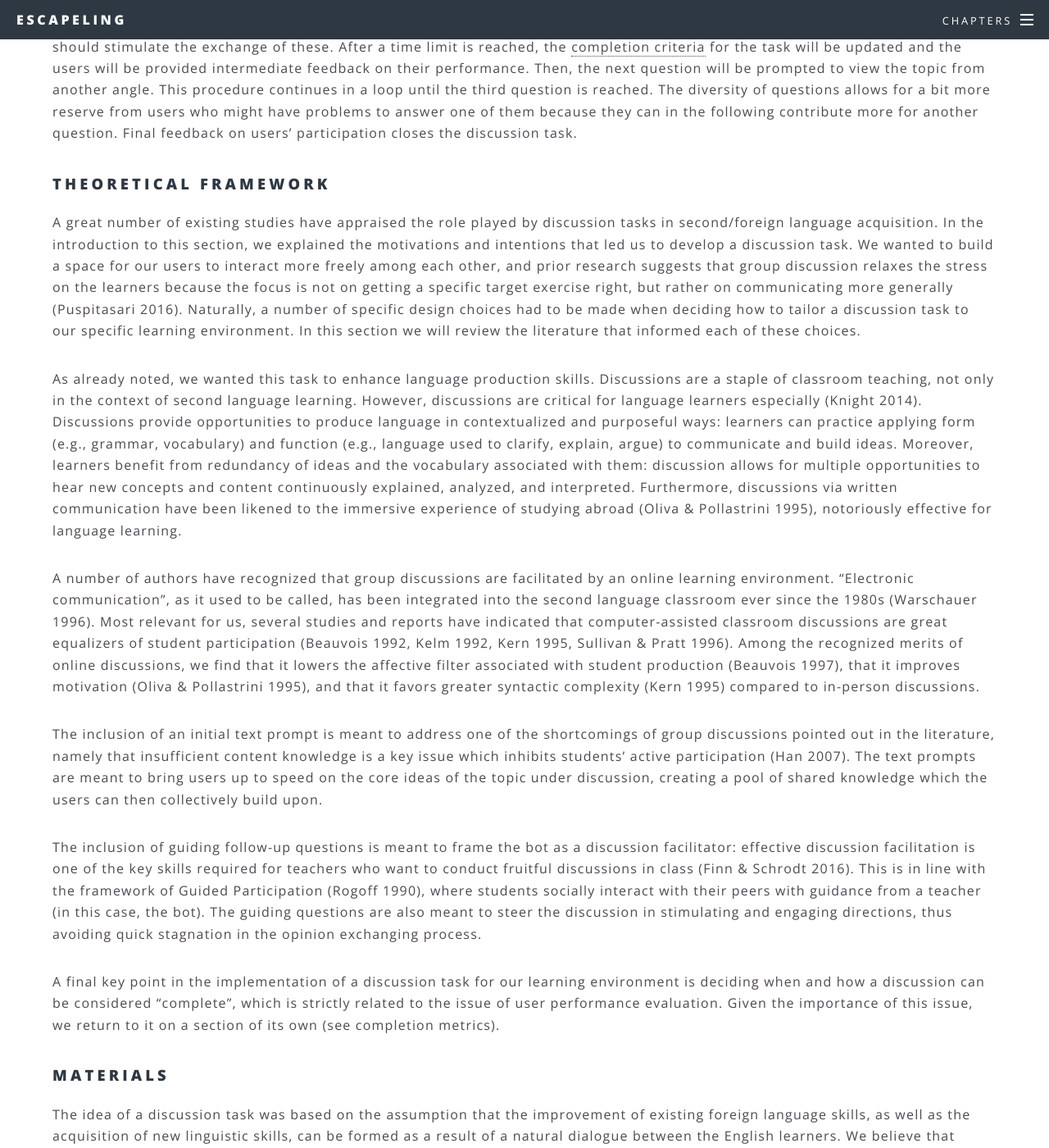
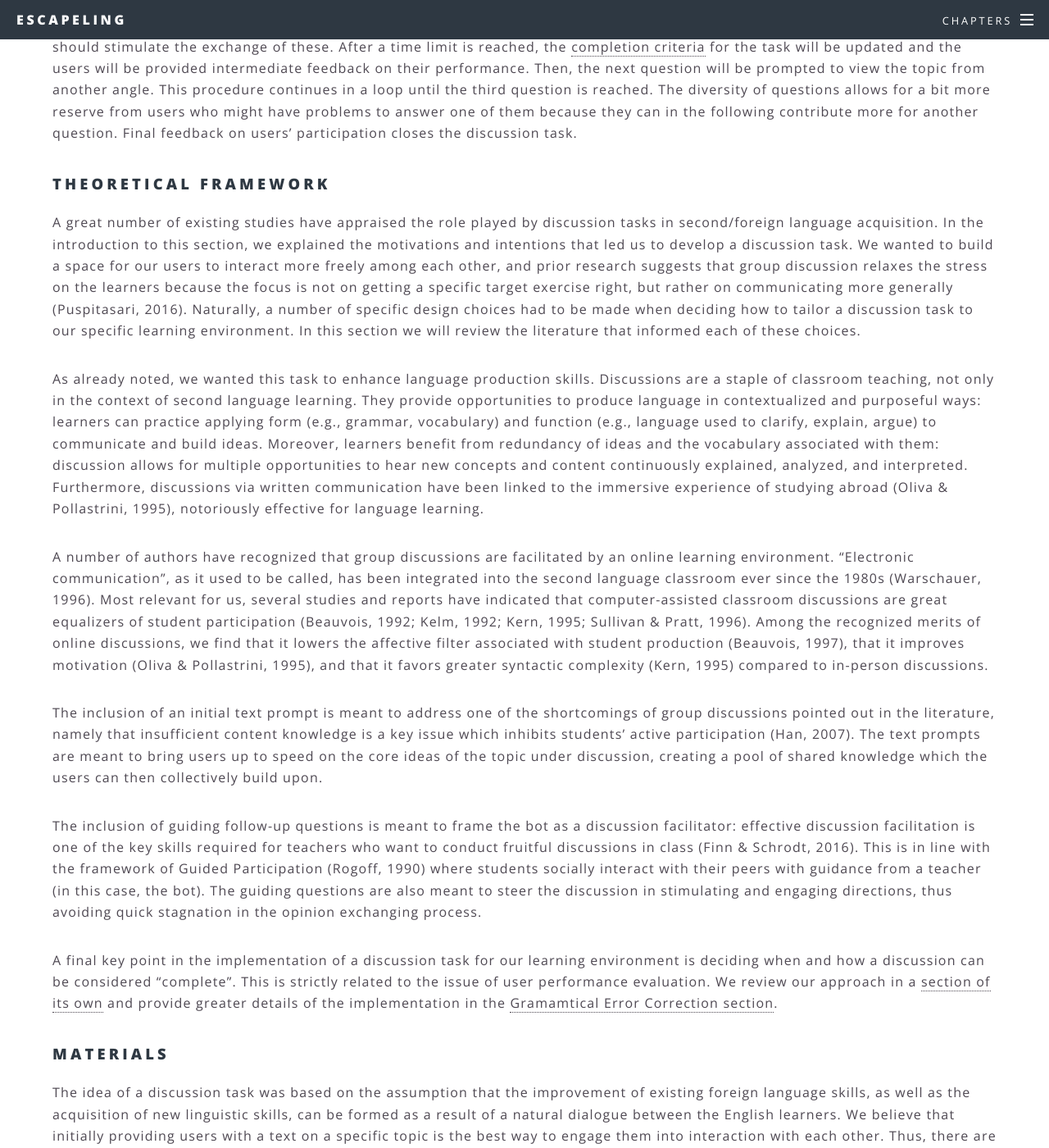
Before and after one commit to ALLUOS/ALLUOS.github.io, a Jekyll site: the page built from _posts/2021-03-02-discussion.md, in a window 1280 px wide and 1400 px high, scrolled down 1476 px. Shown: the whole window at 82% size. Built offline with Jekyll 4.4.1, drawn with Linux system fonts in a browser that asks for light colours; our own code applies the rules of GitHub Pages for plain Markdown files; some of the changed text lies outside the part shown.

Commit message:
sift through theoretical framework section

```diff
--- a/_posts/2021-03-02-discussion.md
+++ b/_posts/2021-03-02-discussion.md
@@ -37,17 +37,17 @@
 
 ### Theoretical framework
 
-A great number of existing studies have appraised the role played by discussion tasks in second/foreign language acquisition. In the introduction to this section, we explained the motivations and intentions that led us to develop a discussion task. We wanted to build a space for our users to interact more freely among each other, and prior research suggests that group discussion relaxes the stress on the learners because the focus is not on getting a specific target exercise right, but rather on communicating more generally (Puspitasari 2016). Naturally, a number of specific design choices had to be made when deciding how to tailor a discussion task to our specific learning environment. In this section we will review the literature that informed each of these choices.
+A great number of existing studies have appraised the role played by discussion tasks in second/foreign language acquisition. In the introduction to this section, we explained the motivations and intentions that led us to develop a discussion task. We wanted to build a space for our users to interact more freely among each other, and prior research suggests that group discussion relaxes the stress on the learners because the focus is not on getting a specific target exercise right, but rather on communicating more generally (Puspitasari, 2016). Naturally, a number of specific design choices had to be made when deciding how to tailor a discussion task to our specific learning environment. In this section we will review the literature that informed each of these choices.
 
-As already noted, we wanted this task to enhance language production skills. Discussions are a staple of classroom teaching, not only in the context of second language learning. However, discussions are critical for language learners especially (Knight 2014). Discussions provide opportunities to produce language in contextualized and purposeful ways: learners can practice applying form (e.g., grammar, vocabulary) and function (e.g., language used to clarify, explain, argue) to communicate and build ideas. Moreover, learners benefit from redundancy of ideas and the vocabulary associated with them: discussion allows for multiple opportunities to hear new concepts and content continuously explained, analyzed, and interpreted. Furthermore, discussions via written communication have been likened to the immersive experience of studying abroad (Oliva & Pollastrini 1995), notoriously effective for language learning.
+As already noted, we wanted this task to enhance language production skills. Discussions are a staple of classroom teaching, not only in the context of second language learning. They provide opportunities to produce language in contextualized and purposeful ways: learners can practice applying form (e.g., grammar, vocabulary) and function (e.g., language used to clarify, explain, argue) to communicate and build ideas. Moreover, learners benefit from redundancy of ideas and the vocabulary associated with them: discussion allows for multiple opportunities to hear new concepts and content continuously explained, analyzed, and interpreted. Furthermore, discussions via written communication have been linked to the immersive experience of studying abroad (Oliva & Pollastrini, 1995), notoriously effective for language learning.
 
-A number of authors have recognized that group discussions are facilitated by an online learning environment. “Electronic communication”, as it used to be called, has been integrated into the second language classroom ever since the 1980s (Warschauer 1996). Most relevant for us, several studies and reports have indicated that computer-assisted classroom discussions are great equalizers of student participation (Beauvois 1992, Kelm 1992, Kern 1995, Sullivan & Pratt 1996). Among the recognized merits of online discussions, we find that it lowers the affective filter associated with student production (Beauvois 1997), that it improves motivation (Oliva & Pollastrini 1995), and that it favors greater syntactic complexity (Kern 1995) compared to in-person discussions.
+A number of authors have recognized that group discussions are facilitated by an online learning environment. “Electronic communication”, as it used to be called, has been integrated into the second language classroom ever since the 1980s (Warschauer, 1996). Most relevant for us, several studies and reports have indicated that computer-assisted classroom discussions are great equalizers of student participation (Beauvois, 1992; Kelm, 1992; Kern, 1995; Sullivan & Pratt, 1996). Among the recognized merits of online discussions, we find that it lowers the affective filter associated with student production (Beauvois, 1997), that it improves motivation (Oliva & Pollastrini, 1995), and that it favors greater syntactic complexity (Kern, 1995) compared to in-person discussions.
 
-The inclusion of an initial text prompt is meant to address one of the shortcomings of group discussions pointed out in the literature, namely that insufficient content knowledge is a key issue which inhibits students’ active participation (Han 2007). The text prompts are meant to bring users up to speed on the core ideas of the topic under discussion, creating a pool of shared knowledge which the users can then collectively build upon.
+The inclusion of an initial text prompt is meant to address one of the shortcomings of group discussions pointed out in the literature, namely that insufficient content knowledge is a key issue which inhibits students’ active participation (Han, 2007). The text prompts are meant to bring users up to speed on the core ideas of the topic under discussion, creating a pool of shared knowledge which the users can then collectively build upon.
 
-The inclusion of guiding follow-up questions is meant to frame the bot as a discussion facilitator: effective discussion facilitation is one of the key skills required for teachers who want to conduct fruitful discussions in class (Finn & Schrodt 2016). This is in line with the framework of Guided Participation (Rogoff 1990), where students socially interact with their peers with guidance from a teacher (in this case, the bot). The guiding questions are also meant to steer the discussion in stimulating and engaging directions, thus avoiding quick stagnation in the opinion exchanging process.
+The inclusion of guiding follow-up questions is meant to frame the bot as a discussion facilitator: effective discussion facilitation is one of the key skills required for teachers who want to conduct fruitful discussions in class (Finn & Schrodt, 2016). This is in line with the framework of Guided Participation (Rogoff, 1990) where students socially interact with their peers with guidance from a teacher (in this case, the bot). The guiding questions are also meant to steer the discussion in stimulating and engaging directions, thus avoiding quick stagnation in the opinion exchanging process.
 
-A final key point in the implementation of a discussion task for our learning environment is deciding when and how a discussion can be considered “complete”, which is strictly related to the issue of user performance evaluation. Given the importance of this issue, we return to it on a section of its own (see completion metrics).
+A final key point in the implementation of a discussion task for our learning environment is deciding when and how a discussion can be considered “complete”. This is strictly related to the issue of user performance evaluation. We review our approach in a [section of its own](see completion metrics) and provide greater details of the implementation in the [Gramamtical Error Correction section](link).
 
 ### Materials
 
@@ -116,6 +116,16 @@
 <div id="references"></div>
 ### References
 Barson, J., Frommer, J. & Schwartz, M. (1993). Foreign Language Learning Using E-Mail in a Task-Oriented Perspective: Interuniversity Experiments in Communication and Collaboration. Journal of Education and Technology, 2 (4), 565-584.
+Beauvois, M. H. (1992). Computer-Assisted Classroom Discussion in the Foreign Language Classroom: Conversation in Slow Motion. Foreign Language Annals, 25(5), 455–464. https://doi.org/10.1111/j.1944-9720.1992.tb01128.x
+Finn, A. N., & Schrodt, P. (2016). Teacher discussion facilitation: a new measure and its associations with students’ perceived understanding, interest, and engagement. Communication Education, 65(4), 445–462. https://doi.org/10.1080/03634523.2016.1202997
+Han, E. (2007). Academic Discussion Tasks: A Study of EFL Students’ Perspectives. Asian EFL Journal, 9(1), 8–21.
 Jin, G. (2008). Application of Communicative Approach in College English Teaching. Asian Social Science, 4 (4), 81-85.
+Kelm, O. (1992). The use of synchronous computer networks in second language instruction: A preliminary report. Foreign Language Annals, 25, 441–454.
+Kern, R. (1995). Restructuring classroom interaction with networked computers: Effects on quantity and characteristics of language production. Modern Language Journal, 79, 457–476.
 Lyster, R. (2018). Content-Based Language Teaching. New York: Routledge.
+Oliva, M., & Pollastrini, Y. (1995). Internet Resources and Second Language Acquisition: An Evaluation of Virtual Immersion. Foreign Language Annals, 28(4), 551–563. https://doi.org/10.1111/j.1944-9720.1995.tb00828.x
+Puspitasari, E. (2016). Classroom Activities in Content and Language Integrated Learning. Journal of Foreign Language Teaching and Learning, 1(2), 1-13. doi:https://doi.org/10.18196/ftl.129
+Rogoff, B. (1990). Apprenticeship in Thinking: Cognitive Development in Social Context. New York: Oxford University Press.
 Sternberg, R. J.(1987): Most Vocabulary is Learned From Context. In: M. G. McKeown & M. E. Curtis (Eds.) The Nature of Vocabulary Acquisition (pp. 89-106). New York, London: Psychology Press.
+Sullivan, N. & Pratt, E. (1996). A Comparative Study of Two ESL Writing Environments: A Computer-Assisted Classroom and a Traditional Oral Classroom. System: An International Journal of Educational Technology and Applied Linguistics, 24(4), 491-501.
+Warschauer, M. (1996). Comparing face-to-face and electronic discussion in the second language classroom. CALICO Journal 13(2), 7-26.
```
